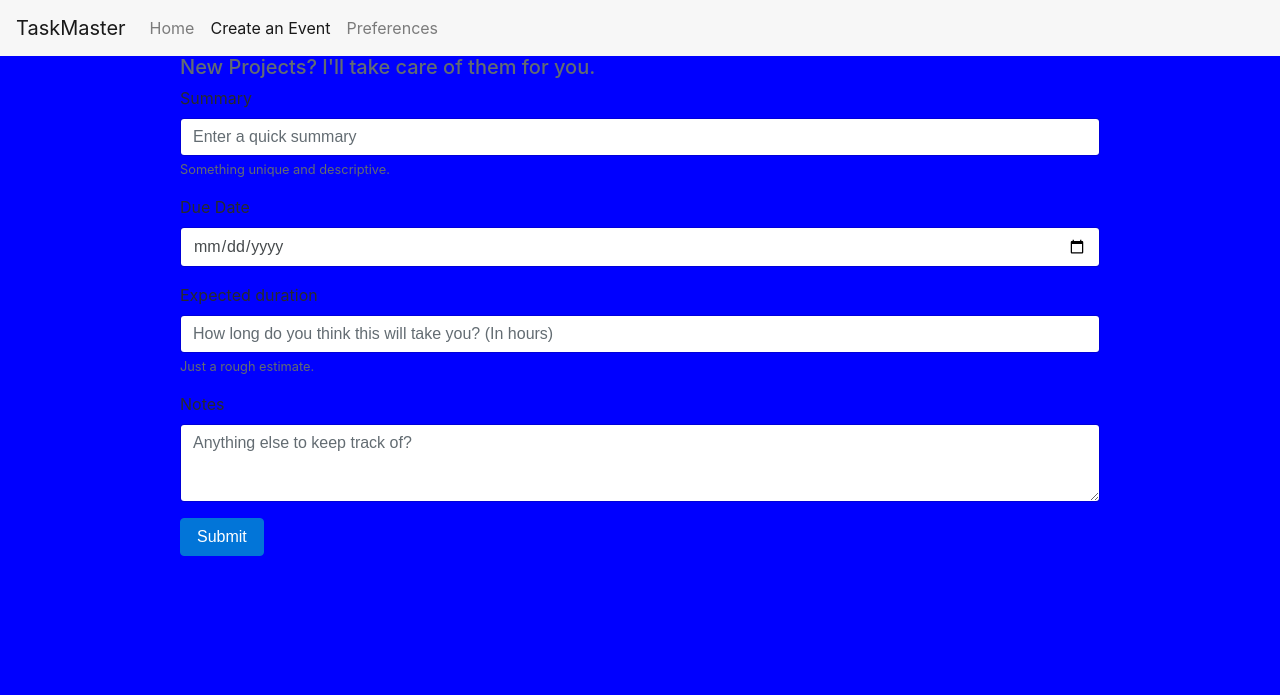
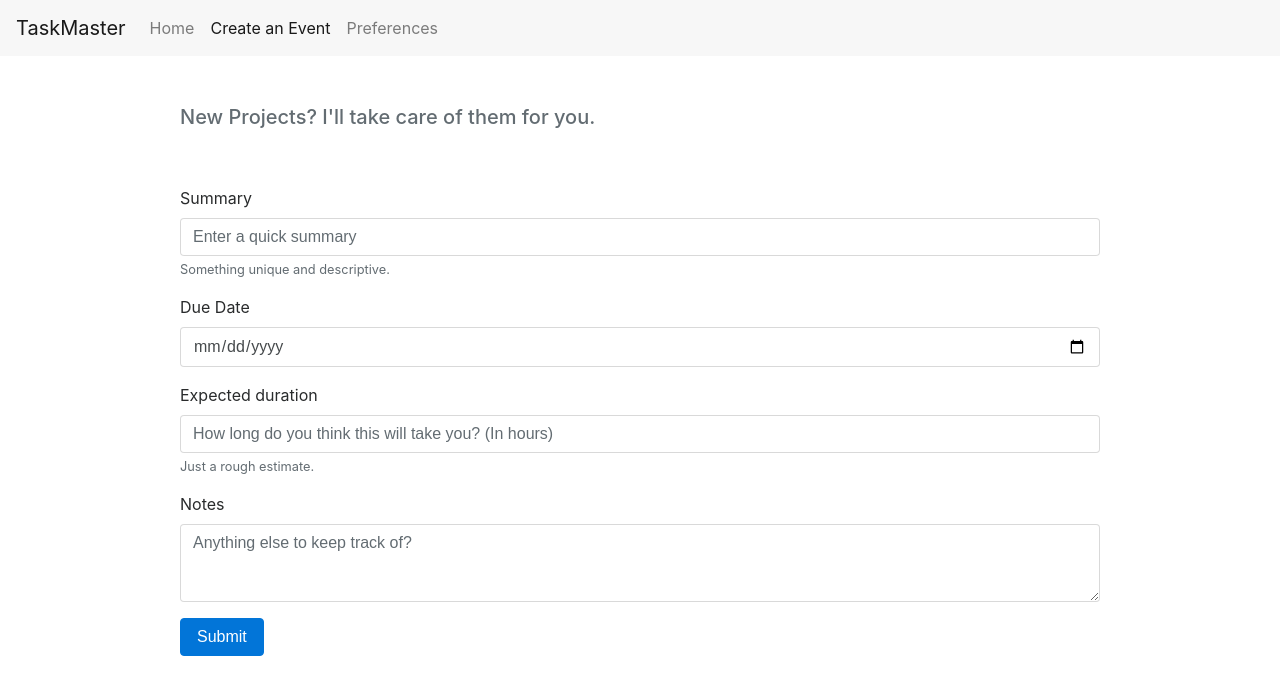
Before and after one commit to RealDealNikhil/TaskMaster, a Flask app: page /create in a window 1280 px wide. Shown: the top 695 px of the page. Run offline with Flask 2, Linux system fonts and the light colour scheme; the visitor is signed in with stand-in values (Sample User, id 1); some libraries are stand-ins or nearby versions.

Commit message:
css and js updates linked

```diff
--- a/application.py
+++ b/application.py
@@ -161,3 +161,16 @@ def create():
 def preferences():
 
   return flask.render_template("preferences.html")
+
+@app.context_processor
+def override_url_for():
+    return dict(url_for=dated_url_for)
+
+def dated_url_for(endpoint, **values):
+    if endpoint == 'static':
+        filename = values.get('filename', None)
+        if filename:
+            file_path = os.path.join(app.root_path,
+                                     endpoint, filename)
+            values['q'] = int(os.stat(file_path).st_mtime)
+    return url_for(endpoint, **values)
--- a/static/style.css
+++ b/static/style.css
@@ -1,3 +1,3 @@
-body {
-  background-color: blue;
+#mother {
+  padding-top: 50px;
 }
--- a/templates/layout.html
+++ b/templates/layout.html
@@ -32,7 +32,7 @@
         </div>
     </nav>
 
-    <div class="container">
+    <div class="container" id="mother">
         {% block content %}
         {% endblock %}
     </div>
```
